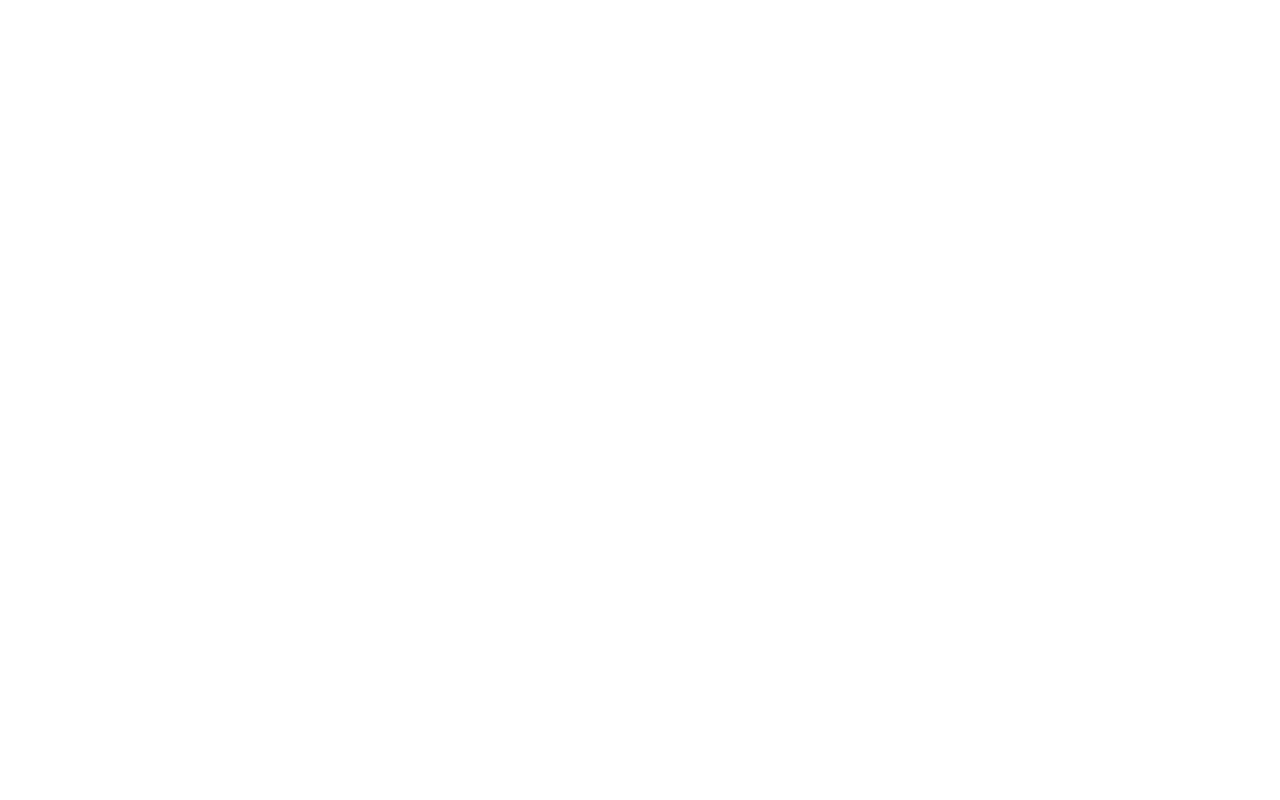
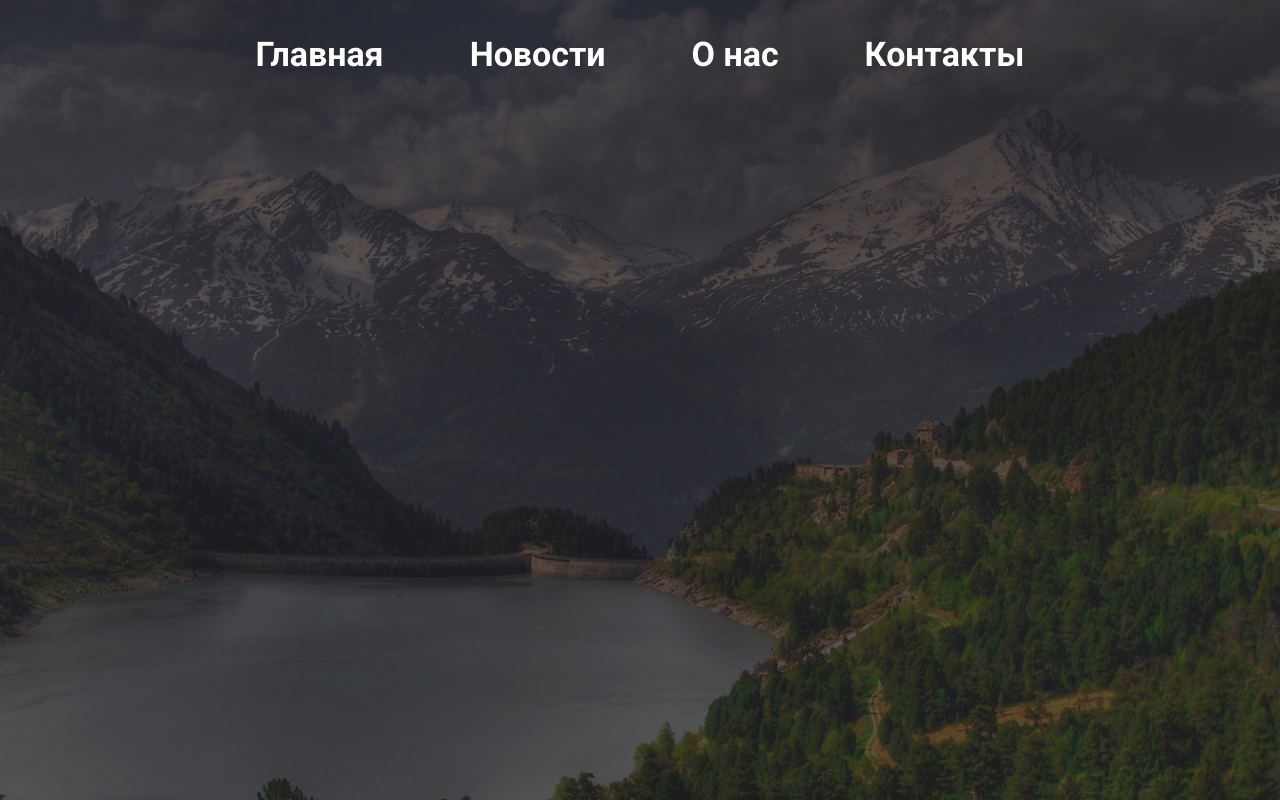
Before and after one commit to xlfjeer/travel-agency, a plain HTML site: page index.html in a window 1280 px wide. Drawn offline with Linux system fonts and the light colour scheme.

Commit message:
header nav

```diff
--- a/index.html
+++ b/index.html
@@ -1,10 +1,24 @@
 <!DOCTYPE html>
-<html lang="ru">
+<html>
 <head>
-    <meta charset="UTF-8">
+    <meta charset="utf-8">
+    <link rel="stylesheet" type="text/css" href="style.css">
+    <meta name="viewport" content="width=device-width, initial-scale=1">
+    <link rel="preconnect" href="https://fonts.googleapis.com">
+    <link rel="preconnect" href="https://fonts.gstatic.com" crossorigin>
+    <link href="https://fonts.googleapis.com/css2?family=Open+Sans:ital,wght@0,300;0,500;0,700;0,800;1,600&family=Roboto:ital,wght@0,400;0,500;0,700;1,400&family=Tinos:wght@400;700&display=swap" rel="stylesheet">
     <title>Турфирма</title>
 </head>
 <body>
+   <div class="header">
 
+    <div class="nav">
+        <a href="@" class="nav-item">Главная</a>
+        <a href="@" class="nav-item">Новости</a>
+        <a href="@" class="nav-item">О нас</a>
+        <a href="@" class="nav-item">Контакты</a>
+    </div>
+
+   </div>
 </body>
 </html>
--- a/style.css
+++ b/style.css
@@ -0,0 +1,24 @@
+body {
+    margin: 0;
+    font-family: 'Roboto', sans-serif;
+    }
+.header {
+    background-image: url(back.jpg);
+    background-size: cover;
+    height: 100vh;
+}
+.nav-item {
+    color: white;
+    text-decoration: none;
+    margin-right: 86px;
+    font-weight: 700;
+    font-size: 34px;
+    margin-top: 34px;
+}
+.nav-item:last-child {
+    margin-right: 0px;
+}
+.nav {
+    display: flex;
+    justify-content: center;
+}
```
Also changed, not shown: back.jpg (added).
